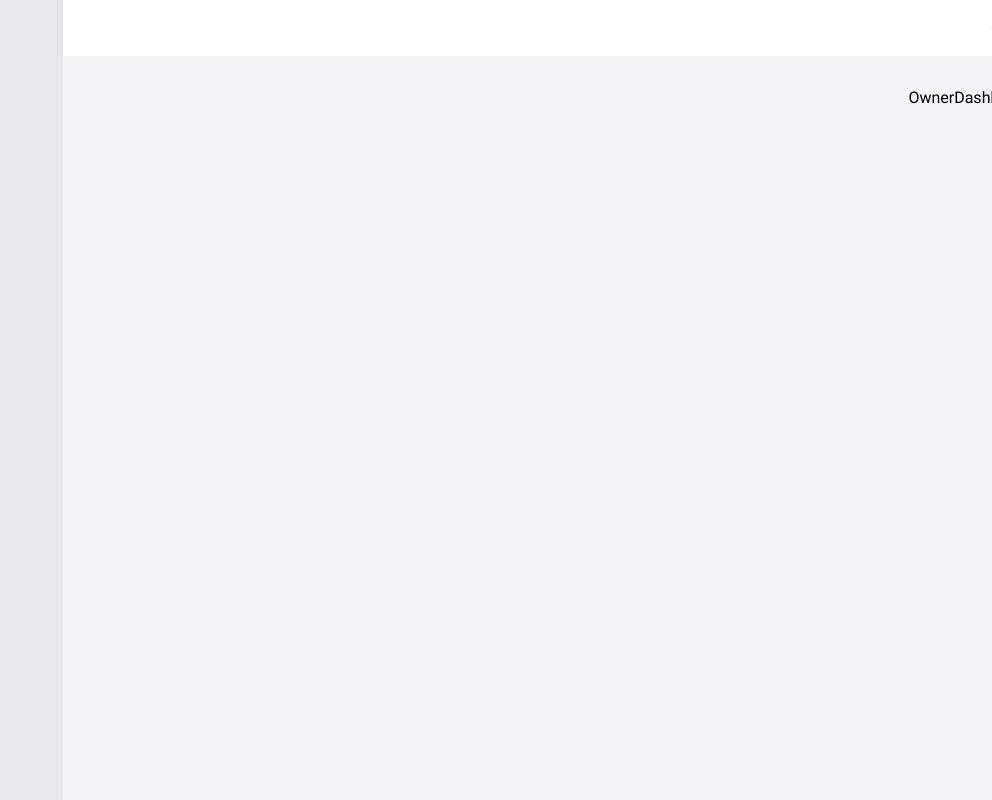
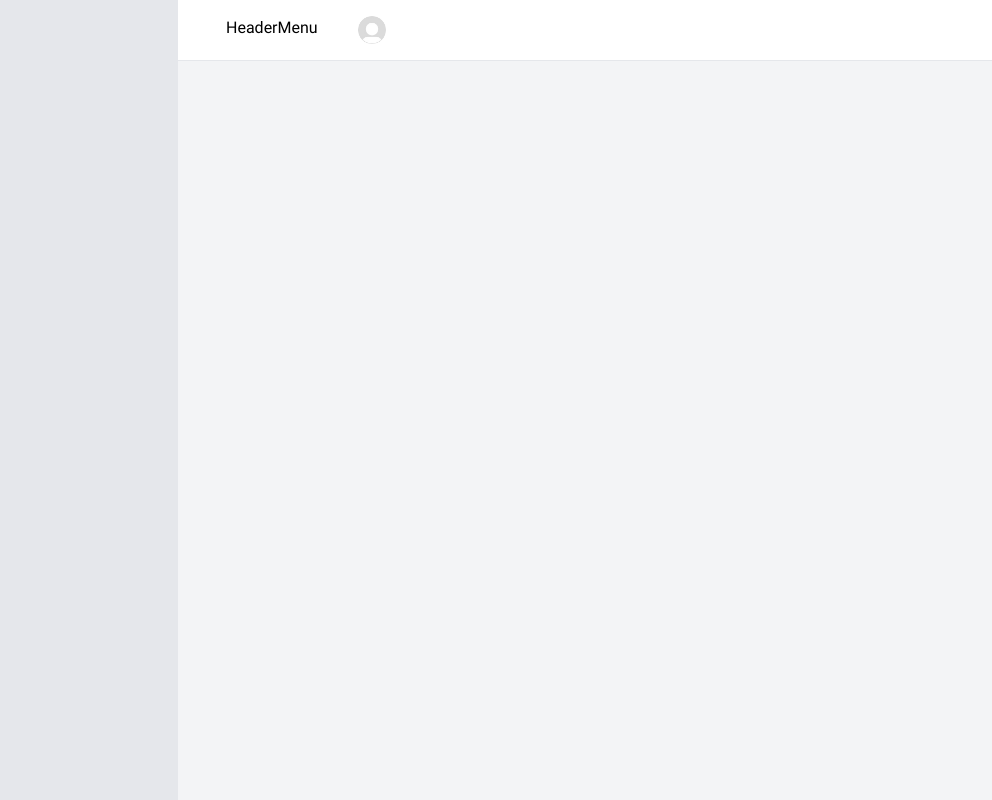
Before and after one commit to elhamgholami1995/freelancer-app-frontend, a React (Vite) app: page /owner/dashboard in a window 1280 px wide. Shown: the whole page, without its empty margins (288-1280 px from the left). Built offline with nearby package versions, Linux system fonts and the light colour scheme; no server answers.

Commit message:
create app header

```diff
--- /dev/null
+++ b/src/features/Authentication/UserAvatar.jsx
@@ -0,0 +1,18 @@
+import React from "react";
+import useUser from "./useUser";
+
+function UserAvatar() {
+  const { user } = useUser();
+  return (
+    <div className=" flex items-center gap-x-2 text-secondary-600">
+      <img
+        className="w-7 h-7 rounded-full object-cover object-center"
+        src="/user.jpg"
+        alt="user-account"
+      />
+      <span>{user?.name}</span>
+    </div>
+  );
+}
+
+export default UserAvatar;
--- a/src/features/Authentication/useUser.js
+++ b/src/features/Authentication/useUser.js
@@ -2,9 +2,11 @@
 import { getUser } from "../../services/authService";
 
 export default function useUser() {
-  return useQuery({
-    queryKey: ["get-user"],
+  const { data, isLoading } = useQuery({
+    queryKey: ["user"],
     queryFn: getUser,
     retry: false,
   });
+  const { user } = data || {};
+  return { isLoading, user };
 }
--- a/src/ui/Header.jsx
+++ b/src/ui/Header.jsx
@@ -1,9 +1,21 @@
+import UserAvatar from "../features/Authentication/UserAvatar";
 import useUser from "../features/Authentication/useUser";
+import HeaderMenu from "./HeaderMenu";
 
 function Header() {
-  const { data } = useUser();
-  console.log(data);
-  return <div className="bg-secondary-0 py-4 px-8">app header</div>;
+  const { isLoading, user } = useUser();
+  return (
+    <div className="bg-secondary-0 py-4 px-8 border-b border-secondary-200 ">
+      <div
+        className={`container xl:max-w-screen-lg flex items-center justify-end gap-x-8 ${
+          isLoading ? "blur-sm opacity-50" : ""
+        }`}
+      >
+        <UserAvatar />
+        <HeaderMenu />
+      </div>
+    </div>
+  );
 }
 
 export default Header;
--- /dev/null
+++ b/src/ui/HeaderMenu.jsx
@@ -0,0 +1,7 @@
+import React from "react";
+
+function HeaderMenu() {
+  return <div>HeaderMenu</div>;
+}
+
+export default HeaderMenu;
```
Also changed, not shown: public/user.jpg (added).
